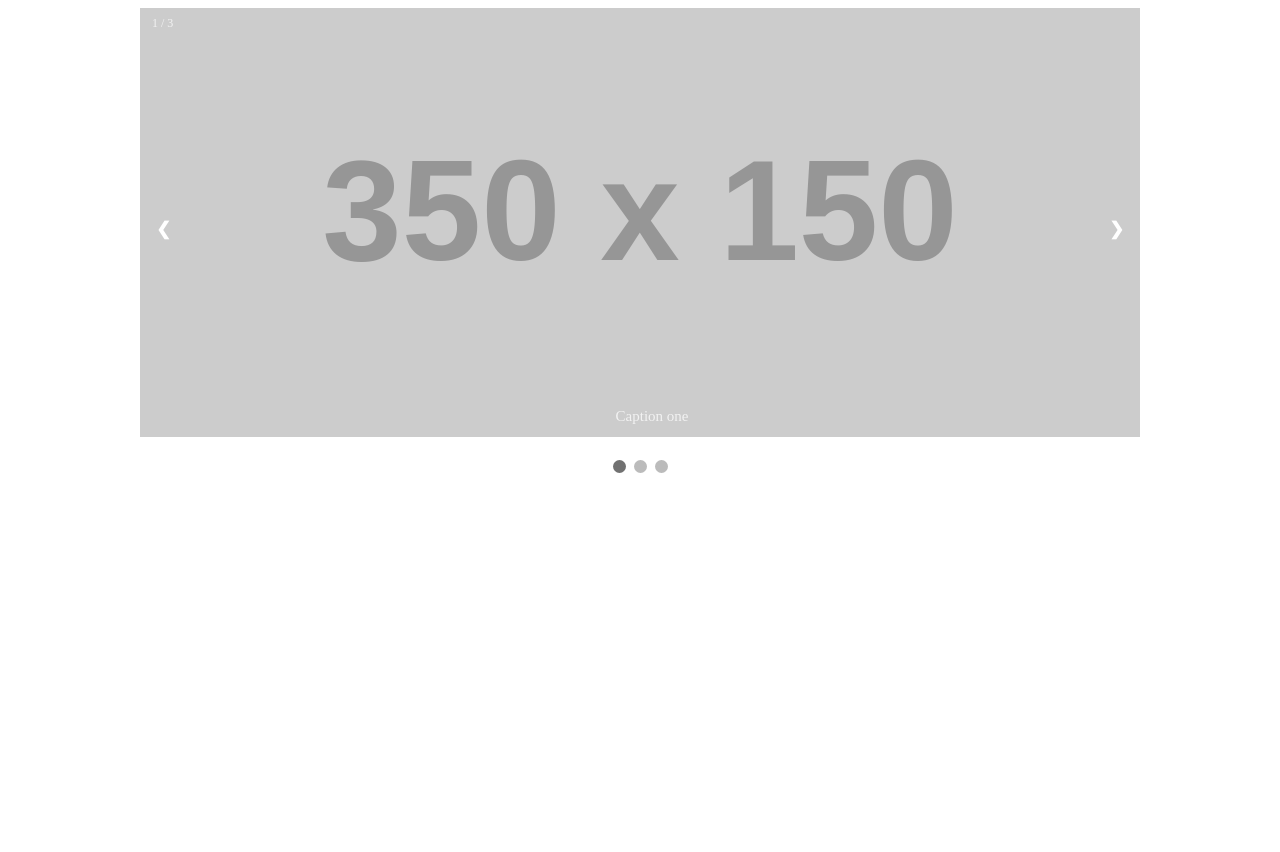
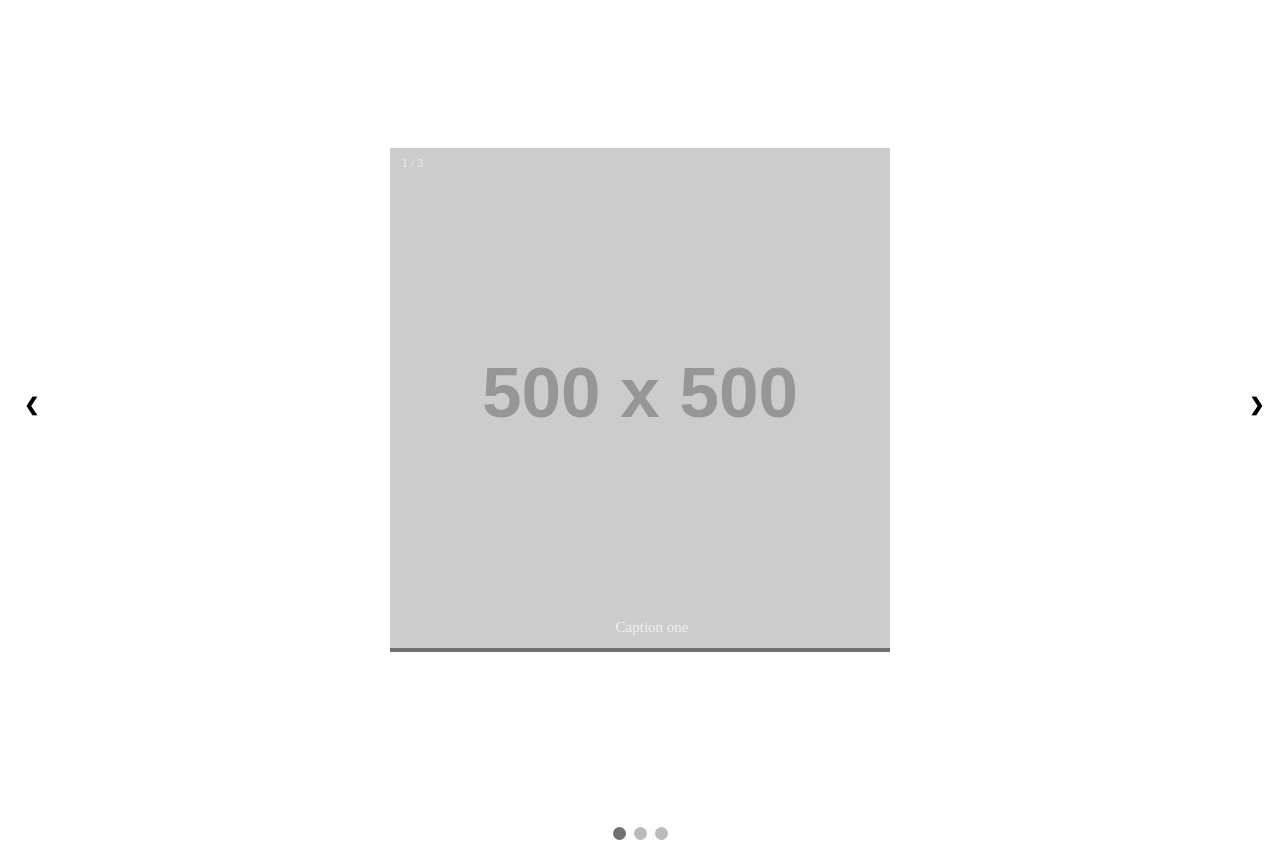
Before and after one commit to node-gs/2dslider, a website: page index.html in a window 1280 px wide. Before the commit the page ends 800 px from the top, so only its background shows below. Drawn offline with Linux system fonts and the light colour scheme; placeholder pictures from the web are drawn by us.

Commit message:
set up base styles and JS

```diff
--- a/index.html
+++ b/index.html
@@ -16,19 +16,19 @@
 <div class="slideshow-container">
     <div class="mySlides fade">
         <div class="numbertext">1 / 3</div>
-        <img src="http://placehold.it/350x150" style="width:100%">
+        <img src="http://placehold.it/500x500" style="width:100%">
         <div class="text">Caption one</div>
     </div>
 
     <div class="mySlides fade">
         <div class="numbertext">2 / 3</div>
-        <img src="http://placehold.it/350x150" style="width:100%">
+        <img src="http://placehold.it/500x500" style="width:100%">
         <div class="text">Caption Two</div>
     </div>
 
     <div class="mySlides fade">
         <div class="numbertext">3 / 3</div>
-        <img src="http://placehold.it/350x150" style="width:100%">
+        <img src="http://placehold.it/500x500" style="width:100%">
         <div class="text">Caption Three</div>
     </div>
 
--- a/index.js
+++ b/index.js
@@ -1,4 +1,5 @@
 let slideIndex = 1;
+
 showSlides(slideIndex);
 
 function plusSlides(n) {
@@ -24,11 +25,15 @@ function showSlides(n) {
 
   for (i = 0; i < slides.length; i++) {
     slides[i].style.display = "none";
+    slides[i].className = slides[i].className.replace(" active", " ");
   }
   for (i = 0; i < dots.length; i++) {
     dots[i].className = dots[i].className.replace(" active", "");
   }
 
   slides[slideIndex-1].style.display = "block";
+
+  slides[slideIndex-1].className += " active";
+
   dots[slideIndex-1].className += " active";
 }
--- a/package.json
+++ b/package.json
@@ -4,7 +4,7 @@
   "description": "A native JS slider \u001b[D\u001b[D\u001b[D\u001b[D\u001b[D\u001b[D\u001b[Dtwo-dimensional slider",
   "main": "index.js",
   "scripts": {
-    "minify": "node-sass style.scss style.min.css --output-style compressed"
+    "minify": "node-sass style.scss style.min.css --output-style compressed --watch"
   },
   "repository": {
     "type": "git",
--- a/style.scss
+++ b/style.scss
@@ -1,8 +1,7 @@
 /* Slideshow container */
 .slideshow-container {
-  max-width: 1000px;
-  position: relative;
-  margin: auto;
+  width: 100vh;
+  height: 100vh;
 }
 
 /* Next & previous buttons */
@@ -13,7 +12,7 @@
   width: auto;
   margin-top: -22px;
   padding: 16px;
-  color: white;
+  color: #000;
   font-weight: bold;
   font-size: 18px;
   transition: 0.6s ease;
@@ -84,3 +83,16 @@
   from {opacity: .4}
   to {opacity: 1}
 }
+
+.slideshow-container .mySlides.active {
+  position: fixed;
+  top: 50%;
+  left: 50%;
+  transform: translate(-50%,-50%);
+}
+.mySlides.previous {
+
+}
+.mySlides.next {
+
+}
```
Also changed, not shown: style.min.css.
